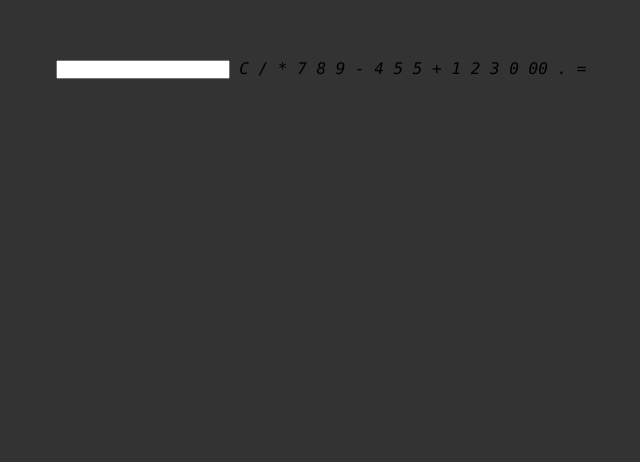
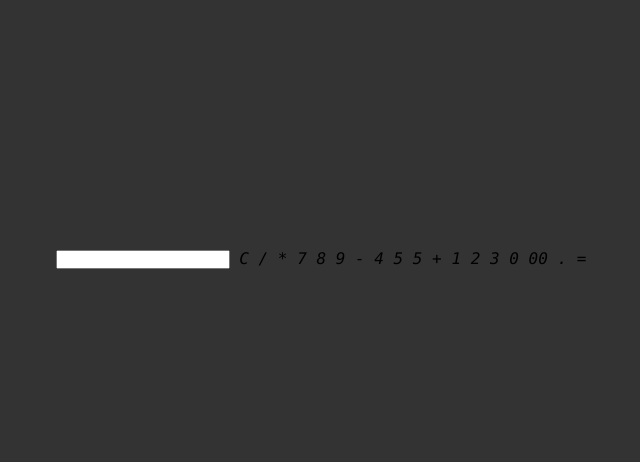
Before and after one commit to JoaoKeuwe/Calculator-Dark-and-Light-Mode, a plain HTML site: page index.html in a window 1280 px wide. Shown: the part 141-603 px from the top of the page, without its empty margins (319-959 px from the left). Drawn offline with Linux system fonts and the light colour scheme.

Commit message:
style: :art: adicionando body

```diff
--- a/style.css
+++ b/style.css
@@ -6,16 +6,9 @@
 }
 
 body {
-    display: flex;
-    justify-content: center;
-    align-items: center;
-    min-height: 100vh;
-    background: #333;
+  display: flex;
+  justify-content: center;
+  align-items: center;
+  min-height: 100vh;
+  background: #333;
 }
-
-.container {
-    position: relative;
-    min-width: 300px;
-    min-height: 400px;
-    background: #333;
-}
```
